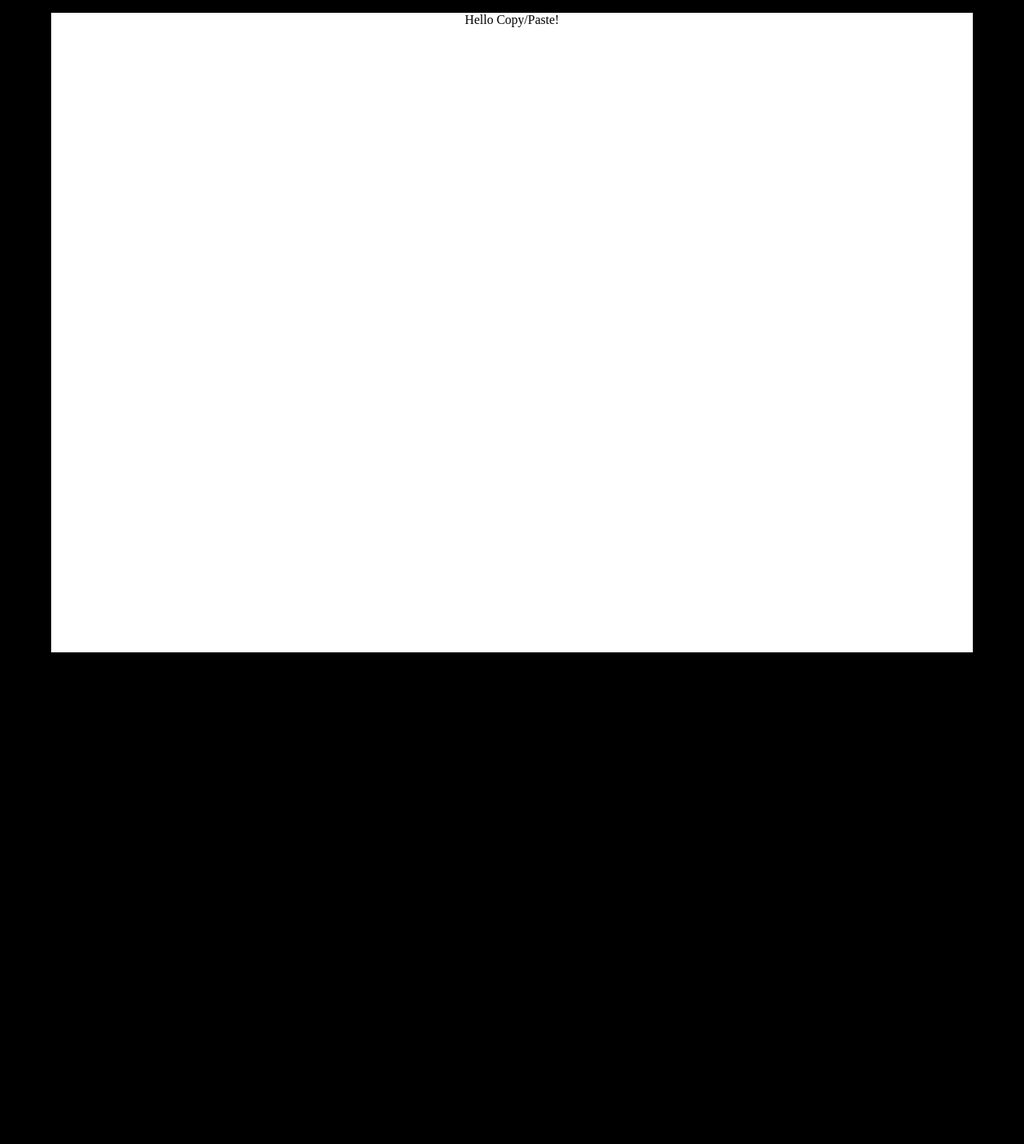
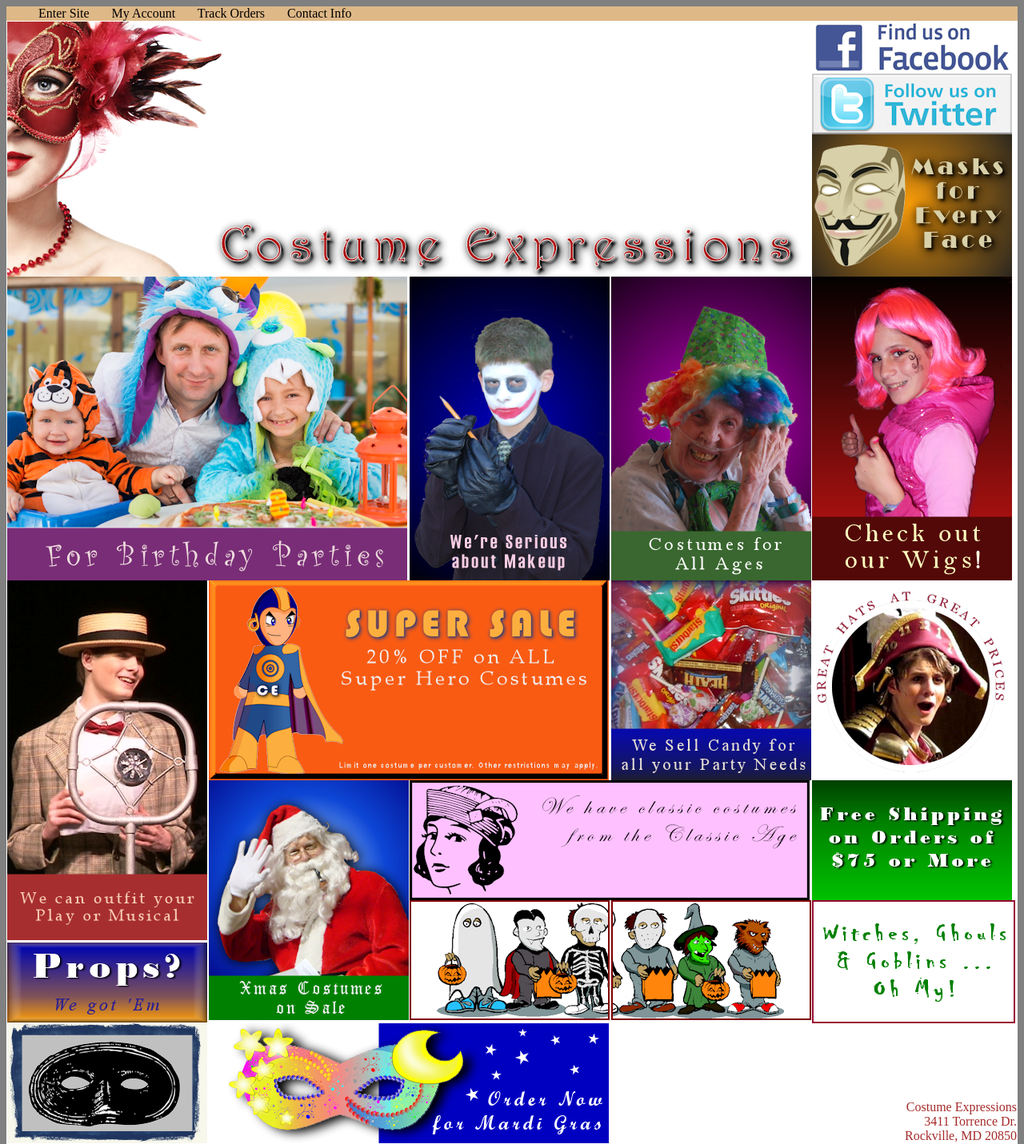
Before and after one commit to ClevelandIII/Project-Images, a plain HTML site: page index.html in a window 1280 px wide. Shown: the whole page at 80% size. Before the commit the page ends 816 px from the top, so only its background shows below. Drawn offline with Linux system fonts and the light colour scheme.

Commit message:
Added finalized files

```diff
--- a/index.html
+++ b/index.html
@@ -9,12 +9,42 @@
     <meta property="og:title" content="Title Here">
     <meta property="og:description" content="short decription about your page">
 
-    <title>Boiler Plate</title>
+    <title>Project Grid Images</title>
     <link rel="stylesheet" href="style.css">
-    <link rel="shortcut icon" href="favicon.icon" type="image/x-icon">
+    <link rel="shortcut icon" href="Favicon.png" type="image/x-icon">
 </head>
 
 <body>
-    <p>Hello Copy/Paste!</p>
+
+    <nav>
+            &nbsp; &nbsp; &nbsp; &nbsp; &nbsp; Enter Site &nbsp; &nbsp; &nbsp; My Account &nbsp; &nbsp; &nbsp; Track Orders &nbsp; &nbsp; &nbsp; Contact Info
+    </nav>
+
+    <main class="container">
+        <img src="ce_image01.png" class="A">
+        <img src="ce_image02.png" class="B">
+        <img src="ce_image03.png" class="C">
+        <img src="ce_image04.png" class="D">
+        <img src="ce_image05.png" class="E">
+        <img src="ce_image06.png" class="F">
+        <img src="ce_image07.png" class="G">
+        <img src="ce_image08.png" class="H">
+        <img src="ce_image09.png" class="I">
+        <img src="ce_image10.png" class="J">
+        <img src="ce_image11.png" class="K">
+        <img src="ce_image12.png" class="L">
+        <img src="ce_image13.png" class="M">
+        <img src="ce_image14.png" class="N">
+        <img src="ce_image15.png" class="O">
+        <img src="ce_image16.png" class="P">
+        <img src="ce_image17.png" class="Q">
+        <img src="ce_image18.png" class="R">
+        <img src="ce_image19.png" class="S">
+        <img src="ce_image20.png" class="T">
+        <img src="ce_image21.png" class="U">
+        <div class="item-V item">Costume Expressions <br> 3411 Torrence Dr. <br> Rockville, MD 20850</div>
+    </main>
+
 </body>
+</main>
 </html>
--- a/style.css
+++ b/style.css
@@ -1,27 +1,131 @@
 html{
-background-color: black;
-color: black;
-margin: 0;
+background-color: gray;
 height: 100%;
 }
 
-body{
-    margin-right: 5%;
-    margin-left: 5%;
+.container{
+    display: grid;
+    border: 1px solid white;
+    grid-template-rows: auto;
+    grid-template-columns: auto;
     background-color: white;
-    height: 100%;
+}
+nav{
+    background-color: burlywood;
 }
 
-p{
-    text-align: center;
-    padding-left: 5px;
-    padding-right: 5px;
-    margin-bottom: 0;
+.A{
+    grid-area: 1;
+    grid-column: 5/6;
+    grid-row: 1/2;
 }
+.B{
+    grid-area: 2;
+    grid-column: 5/6;
+    grid-row: 2/3;
+}
+.C{
+    grid-area: 3;
+    grid-column: 5/6;
+    grid-row: 3/5;
+}
+.D{
+    grid-area: 4;
+    grid-column: 1/3;
+    grid-row: 5/9;
+}
+.E{
+    grid-area: 5;
+    grid-column: 3/4;
+    grid-row: 5/9;
+}
+.F{
+    grid-area: 6;
+    grid-column: 4/5;
+    grid-row: 5/9;
+}
+.G{
+    grid-area: 7;
+    grid-column: 5/6;
+    grid-row: 5/9;
+}
+.H{
+    grid-area: 8;
+    grid-column: 1/2;
+    grid-row: 9/13;
+}
+.I{
+    grid-area: 9;
+    grid-column: 2/4;
+    grid-row: 9/11;
+}
+.J{
+    grid-area: 10;
+    grid-column: 4/5;
+    grid-row: 9/11;
+}
+.K{
+    grid-area: 11;
+    grid-column: 5/6;
+    grid-row: 9/11;
+}
+.L{
+    grid-area: 12;
+    grid-column: 1/2;
+    grid-row: 12/13;
+    margin-top: 53px;
+}
+.M{
+    grid-area: 13;
+    grid-column: 2/3;
+    grid-row: 11/13;
+}
+.N{
+    grid-area: 14;
+    grid-column: 3/5;
+    grid-row: 11/12;
+}
+.O{
+    grid-area: 15;
+    grid-column: 5/6;
+    grid-row: 11/12;
+}
+.P{
+    grid-area: 16;
+    grid-column: 3/4;
+    grid-row: 12/13;
+}
+.Q{
+    grid-area: 17;
+    grid-column: 4/5;
+    grid-row: 12/13;
+}
+.R{
+    grid-area: 18;
+    grid-column: 5/6;
+    grid-row: 12/13;
 
-h1{
-    text-align: center;
-    margin-top: 0;
-    padding-top: 30px;
-    font-size: 3em;
 }
+.S{
+    grid-area: 19;
+    grid-column: 1/2;
+    grid-row: 13/15;
+}
+.T{
+    grid-area: 20;
+    grid-column: 2/4;
+    grid-row: 13/15;
+}
+.item-V{
+    grid-area: 22;
+    grid-column: 5/6;
+    grid-row: 14/15;
+    color: brown;
+    margin-left: 100px;
+    text-align: end;
+}
+.U{
+    grid-area: 21;
+    grid-column: 1/5;
+    grid-row: 1/5;
+}
```
Also changed, not shown: Favicon.png (added), ce_image21.png (renamed from ce_logo.png).
